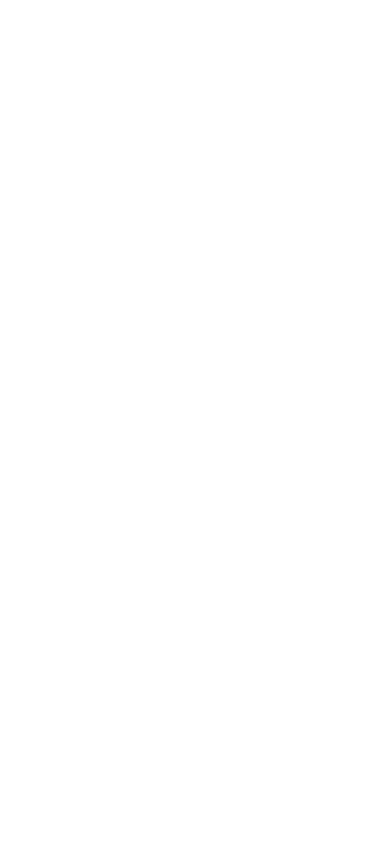
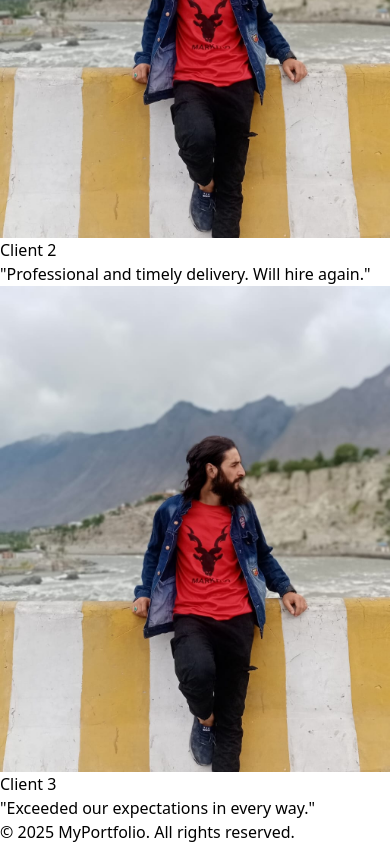
Before and after one commit to ILYAS1288/portfolio, a React (Vite) app in the folder my-project/: page / in a window 390 px wide. Shown: the part 10589-11433 px from the top of the page. Before the commit the page ends 9736 px from the top, so only its background shows below. Built offline with nearby package versions, Linux system fonts and the light colour scheme.

Commit message:
add footer

```diff
--- a/my-project/src/App.jsx
+++ b/my-project/src/App.jsx
@@ -1,9 +1,11 @@
+import { Footer } from "./components/Footer";
 import { Header } from "./components/Header";
 import { Main } from "./components/Main";
 import { Main1 } from "./components/Main1";
 import { Main2 } from "./components/Main2";
 import { Main3 } from "./components/Main3";
 import { Main4 } from "./components/Main4";
+import { Main5 } from "./components/Main5";
 export function App() {
   return (
     <div>
@@ -14,6 +16,8 @@ export function App() {
     <Main2/>
     <Main3/>
     <Main4/>
+    <Main5/>
+    <Footer/>
     </div>
   );
 }
--- a/my-project/src/components/Footer.jsx
+++ b/my-project/src/components/Footer.jsx
@@ -0,0 +1,12 @@
+export function Footer() {
+    return (
+        <footer className="bg-gray-800 text-white py-6 mt-10">
+
+
+
+            <div className="max-w-6xl mx-auto px-6 text-center">
+                <p>&copy; {new Date().getFullYear()} MyPortfolio. All rights reserved.</p>
+            </div>
+        </footer>
+    );
+}
--- /dev/null
+++ b/my-project/src/components/Main5.jsx
@@ -0,0 +1,34 @@
+export function Main5() {
+    return (
+        <main className="max-w-4xl mx-auto px-6 py-10">
+            <div className="flex justify-center mb-8">
+                <button className="px-6 py-2 bg-blue-700 text-white rounded-lg font-semibold shadow text-lg">
+                    Testimonials
+                </button>
+            </div>
+            <p className="text-center mb-10 text-lg text-gray-700">
+                Nice things people have said about me:
+            </p>
+            <div className="grid gap-8 md:grid-cols-3">
+                {/* Testimonial 1 */}
+                <div className="bg-white rounded-lg shadow p-6 flex flex-col items-center">
+                    <img src="/image/1.jpeg" alt="Client 1" className="w-20 h-20 object-cover rounded-full mb-4 border-4 border-blue-100" />
+                    <h2 className="text-lg font-bold mb-2">Client 1</h2>
+                    <p className="text-gray-700 text-center">"Ilyas did a fantastic job on our project. Highly recommend!"</p>
+                </div>
+                {/* Testimonial 2 */}
+                <div className="bg-white rounded-lg shadow p-6 flex flex-col items-center">
+                    <img src="/image/1.jpeg" alt="Client 2" className="w-20 h-20 object-cover rounded-full mb-4 border-4 border-blue-100" />
+                    <h2 className="text-lg font-bold mb-2">Client 2</h2>
+                    <p className="text-gray-700 text-center">"Professional and timely delivery. Will hire again."</p>
+                </div>
+                {/* Testimonial 3 */}
+                <div className="bg-white rounded-lg shadow p-6 flex flex-col items-center">
+                    <img src="/image/1.jpeg" alt="Client 3" className="w-20 h-20 object-cover rounded-full mb-4 border-4 border-blue-100" />
+                    <h2 className="text-lg font-bold mb-2">Client 3</h2>
+                    <p className="text-gray-700 text-center">"Exceeded our expectations in every way."</p>
+                </div>
+            </div>
+        </main>
+    )
+}
```
